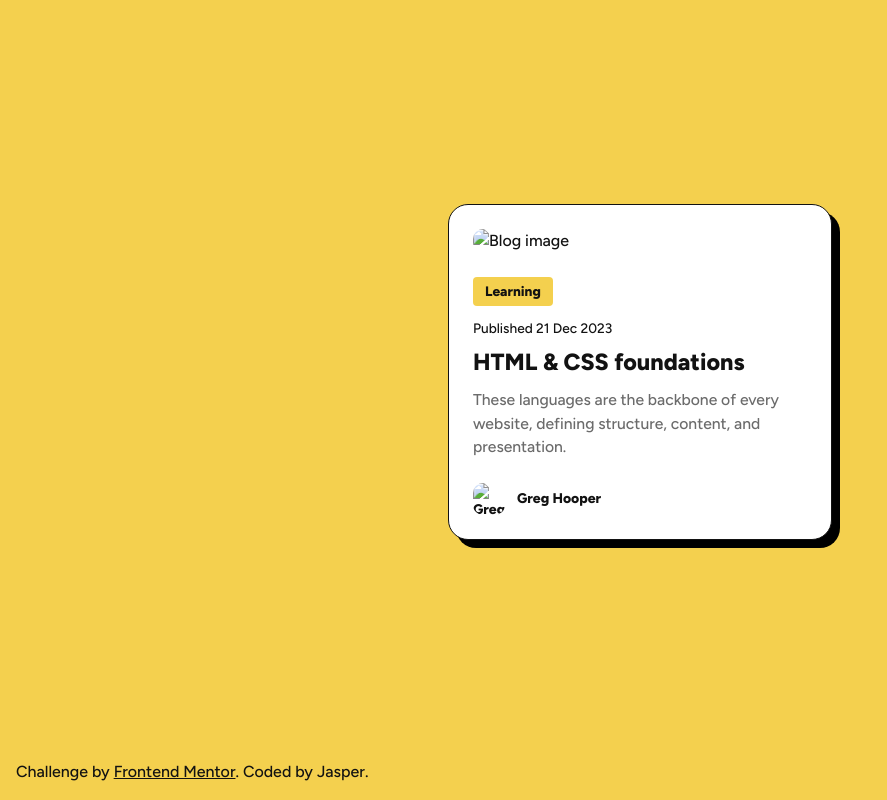
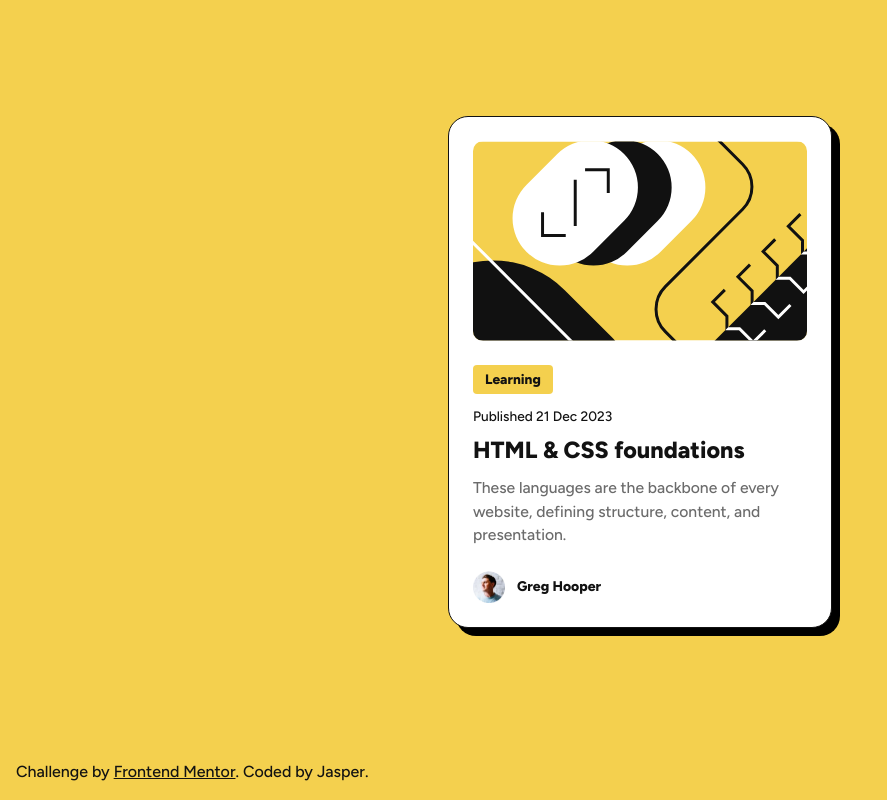
Before and after one commit to jaspervo91/blog-preview-card, a plain HTML site: page index.html in a window 1280 px wide. Shown: the whole page, without its empty margins (0-887 px from the left). Drawn offline with Linux system fonts and the light colour scheme.

Commit message:
Update index.html

```diff
--- a/index.html
+++ b/index.html
@@ -7,7 +7,7 @@
       rel="icon"
       type="image/png"
       sizes="32x32"
-      href="./assets/images/favicon-32x32.png" />
+      href="./images/favicon-32x32.png" />
     <title>Frontend Mentor | Blog preview card</title>
     <link rel="stylesheet" href="reset.css" />
     <link rel="preconnect" href="https://fonts.googleapis.com" />
@@ -168,7 +168,7 @@
     <main>
       <h1 class="visually-hidden">Blog preview card</h1>
       <article class="card flow">
-        <img src="assets/images/illustration-article.svg" alt="Blog image" />
+        <img src="images/illustration-article.svg" alt="Blog image" />
         <div class="card__content flow">
           <p class="badge">Learning</p>
           <p class="publish-date">
@@ -182,7 +182,7 @@
         </div>
         <figure class="author cluster">
           <img
-            src="assets/images/image-avatar.webp"
+            src="images/image-avatar.webp"
             width="32"
             height="32"
             alt="Greg Hooper's avatar" />
```
